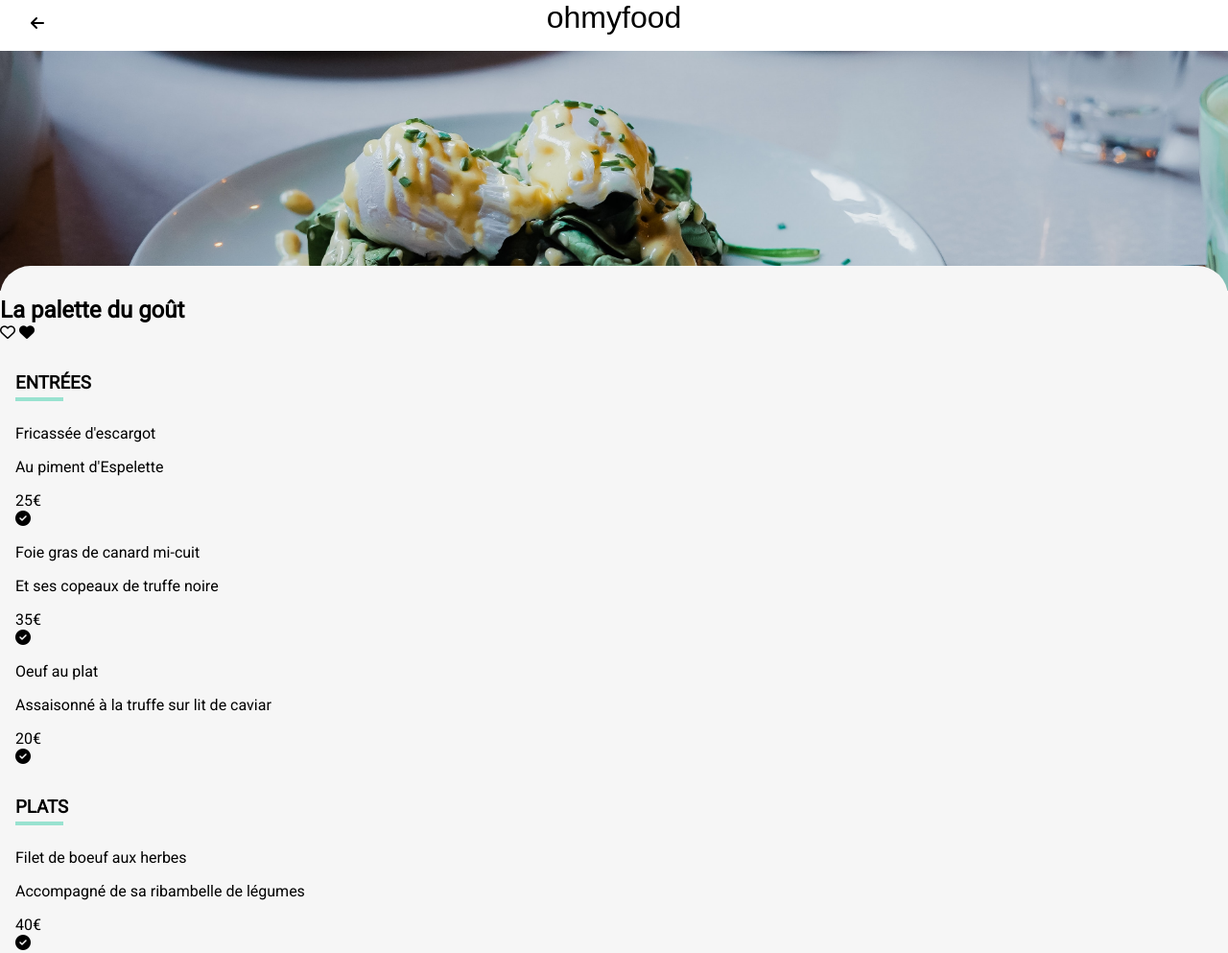
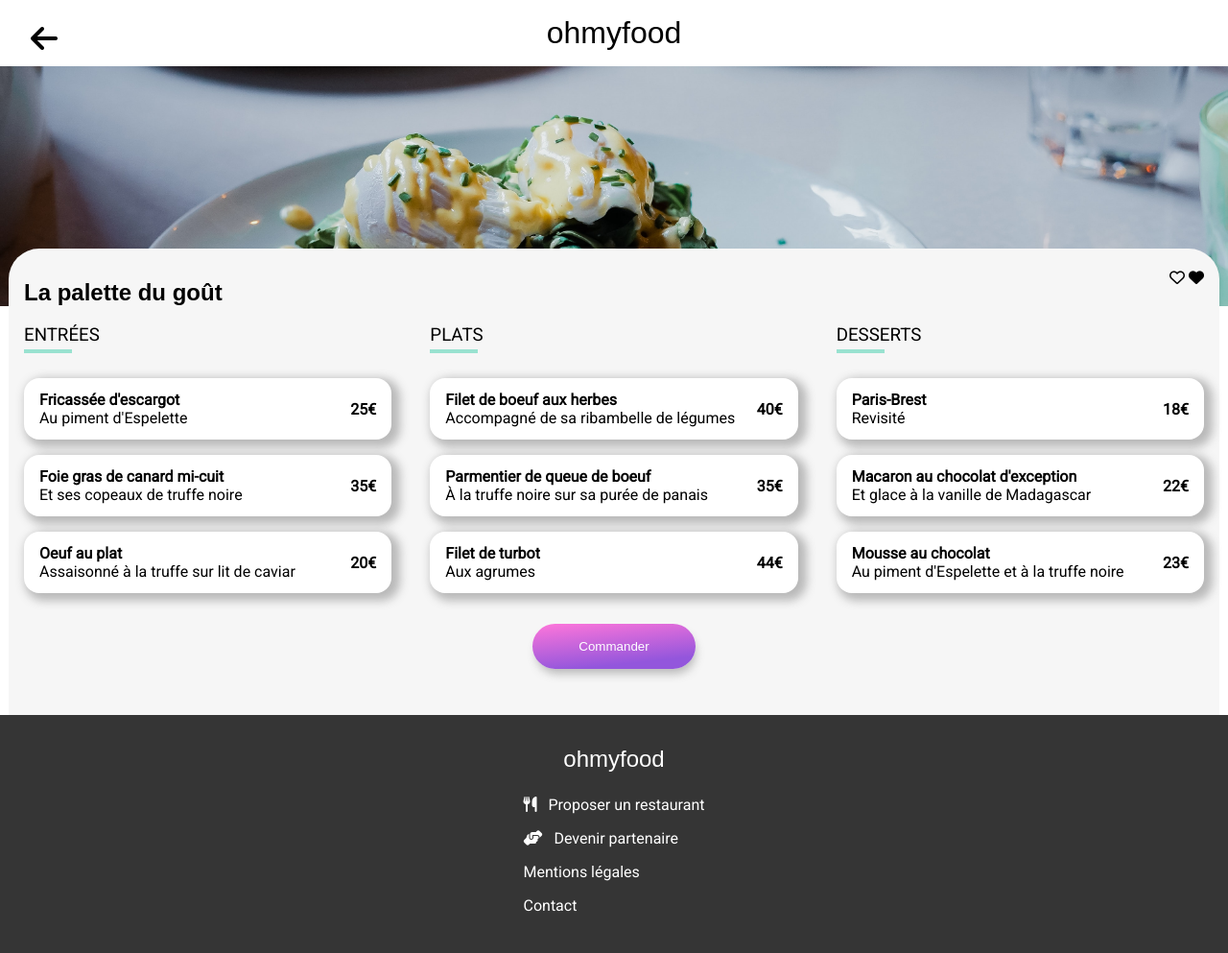
Before and after one commit to vegAs-RW/JordanPouchot_3_22062020, a plain HTML site: page palette-du-gout.html in a window 1280 px wide. Shown: the top 993 px of the page at 96% size. Drawn offline with nearby package versions, Linux system fonts and the light colour scheme; files that its build step writes are made by us from their sources; a web font is replaced by a local one.

Commit message:
ajout des queries + animation checked

```diff
--- a/style-menu.scss
+++ b/style-menu.scss
@@ -1,3 +1,5 @@
+/********** Import/Sass **********/
+
 @import "Sass/bases/font";
 @import "Sass/utils/_variables";
 @import "Sass/utils/_mixins.scss";
@@ -6,17 +8,19 @@
 @import "Sass/components/_button.scss";
 @import "Sass/layout/_footer.scss";
 
+/*********** Base **********/
+
 main {
     position: relative;
 }
 
+/*********** Header **********/
+
 header {
-    display: flex;
-    align-items: center;
-    justify-content: center;
+    @include flexbox-center;
     position: relative;
     & p {
-        margin: 0 0 1rem 0;
+        margin: 1rem 0 1rem 0;
         font-family: $font-title;
         font-size: 2rem;
     }
@@ -24,7 +28,8 @@ header {
         margin: 0 0 0 1rem;
         position: absolute;
         left: 1rem;
-        top: 1rem;
+        top: 1.5rem;
+        font-size: 2rem;
     }
 }
 
@@ -40,82 +45,147 @@ header {
     }
 }
 
+/*********** Main **********/
+
+#menu {
+    background: $color-white;
+    width: 100%;
+    @include flexbox-center;
+}
+
 .menu {
+    margin-top: -28px;
+    padding: 0 1rem;
+    width: 100%;
+    max-width: 1230px;
     border-radius: 2rem 2rem 0 0;
-    margin-top: -26px;
     background-color: $color-bc-light;
-    width: 100%;
-    padding: 2rem 0 2rem 0;
-    &_card {
-        animation: opacity 1s both;
+    &_header {
+        display: flex;
+        flex-direction: row;
+        align-items: center;
+        justify-content: space-between;
+        &_title {
+            font-family: $font-title;
+            padding-top: 2rem;
+        }
+        &_heart {
+            .heart {
+                width: 30px;
+                stroke-width: 30;
+                stroke: black;
+                fill: white;
+                cursor: pointer;
+              }
+              .heart-full {
+              position: absolute;
+              fill: url(#text-fill);
+              stroke: none;
+              }
+              .heart-empty {
+                position: relative;
+                &:hover {
+                  opacity: 0;
+                  transition: 0.5s;
                 }
             }
-
-.menu_title {
-    display: flex;
-    margin: 0 0 2rem 1rem;
-    font-family: $font-title;
-    position: relative;
-    & .heart {
-        display: flex;
-        position: absolute;
-        right: 1rem;
-        top: .5rem;
-        font-size: 1.5rem;
         }
     }
-
-.menu_container {
-    margin: 0 1rem;
+    &_container {
+        display: grid;
+        grid-gap: 2.5rem;
         &_content {
+        display: grid;
+        grid-gap: 1rem;
+        }
+        &_title {
             & h3 {
-            margin: 2rem 0;
                 position: relative;
+                font-weight: 400;
                 text-transform: uppercase;
                 &::after {
                     content: '';
                     width: 50px;
                     height: 4px;
+                    background: #99e2d0;
+                    position: absolute;
+                    z-index: 20;
+                    left: 0px; bottom: -8px;
+                }
+            }
+        }
+        &_card {
+            position: relative;
+            cursor: pointer;
+            overflow: hidden;
+            display: flex;
+            justify-content: space-between;
+            align-items: center;
+            width: 100%;
+            height: 4rem;
+            background-color: $color-white;
+            @include border-card;
+            animation: opacity 1s both;
+            &:hover .checked_box {
+                @include flexbox-center;
+                animation: slide-left 0.5s ease ;
+                transform-origin: right;
+            }
+            &:hover .menu_card_price {
+                padding-right: 70px;
+                transition: 0.5s ease ;
+            }
+            .checked_box {
+                display: none;
+                position: absolute;
                 background: $color-tertiary;
-                position: absolute;
-                z-index: 100;
-                left: 0px; bottom: -8px ;
+                border-radius: 0 1rem 1rem 0;
+                right: 0;
+                padding: 0 1rem;
+                height: 100%;
+                i {
+                    font-size: 2rem;
+                    color: $color-white;
+                    transform: rotate(180deg);
+                    animation: rotate 0.5s both;
                 }
             }
         }
     }
-
-.menu_card_content {
-    background-color: $color-white;
-    @include border-card;
-    padding: 1rem;
-    position: relative;
-    margin: 0 0 1rem 0;
-    &_title {
+    &_card {
+        &_dish {
+            margin-left: 1rem;
+            white-space: nowrap;
+            overflow: hidden;
+            & p {
                 margin: 0;
+                text-overflow: ellipsis;
+                overflow: hidden;
+            }
+            &-title {
                 font-weight: bold;
             }
-    &_describ {
-        margin: .3rem 0 0 0;
-        font-weight: lighter;
-        font-size: .8rem;
         }
         &_price {
-        position: absolute;
-        bottom: 15px;
-        right: 15px;
+            padding-right: 1rem;
             font-weight: bold;
-        font-size: .8rem;
+            padding-left: .5rem;
         }
-    &_select {
-        display: none;
     }
+}
+
+.dish-and-price {
+    width: 100%;
+    display: flex;
+    justify-content: space-between;
+    align-items: center;
 }
 
 .btn {
     padding: 1rem 3rem;
 }
 
+/*********** Animation "cascade" **********/
 
 #card_1 {
     animation-delay: 0.1s;
@@ -156,3 +226,30 @@ header {
 #card_10 {
     animation-delay: 1.9s;
 }
+
+
+/********** Media Queries **********/
+
+@media screen and (min-width: 800px){
+    .menu {
+        margin-top: -60px;
+    }
+    .menu_container {
+        display: grid;
+        grid-template-columns: repeat(3,1fr);
+        grid-template-rows: 1fr;
+    }
+    .footer {
+        @include flexbox-center;
+        &_bloc {
+            margin-bottom: 1rem;
+            display: flex;
+            flex-direction: column;
+            align-items: center;
+        }
+        &_link {
+            display: flex;
+            justify-content: space-between;
+        }
+    }
+}
--- a/style.scss
+++ b/style.scss
@@ -1,3 +1,5 @@
+/********** Import/Sass **********/
+
 @import "Sass/bases/_font";
 @import "Sass/utils/_variables";
 @import "Sass/utils/_mixins.scss";
@@ -8,6 +10,8 @@
 @import "Sass/layout/header";
 @import "Sass/layout/_footer.scss";
 
+
+/*********** Main **********/
 
 .menu {
     padding: 2rem 1rem;
@@ -21,8 +25,11 @@
         background-color: $color-bc-light;
         @include border-card;
         align-items: center;
+        &:hover > .fas {
+            color: $color-primary;
+        }
         &:hover {
-            background-color: $color-primary-light;
+           background-color: $color-primary-light;
         }
         & span {
             position: absolute;
@@ -84,7 +91,6 @@
     object-fit: cover;
     margin: 1rem;
     position: relative;
-
     & img {
         width: 100%;
         height: 200px;
@@ -105,8 +111,6 @@
 .restaurant_list_card_info {
     margin: 1rem 0 1rem 1rem;
     position: relative;
-
-
     & h3 {
         margin: 0;
         font-weight: bold;
@@ -127,33 +131,25 @@
     display: none;
 }
 
-.menu_list_link:hover > .fas {
-    color: $color-primary;
-}
+
+/*********** Media Queries ************/
 
 @media screen and (min-width: 600px) {
     .restaurant_list_card {
         margin: 2rem 1rem;
-}
-    footer {
-        text-align: center;
-        & .logo_footer {
-            font-size: 2rem;
-            margin: 1rem 0 1rem 0;
+    }
+    .footer {
+        @include flexbox-center;
+        &_bloc {
+            margin-bottom: 1rem;
+            display: flex;
+            flex-direction: column;
+            align-items: center;
         }
-    }
-    .footer_link {
-        display: grid;
-        grid-template-columns: repeat(4, 1fr);
-        grid-template-rows: 1fr;
-        grid-gap: 2rem;
-        padding: 2rem 0;
-        & i {
-            font-size: 1rem;
+        &_link {
+            display: flex;
+            justify-content: space-between;
         }
-    }
-    footer a {
-        text-align: initial;
     }
 }
 
```
Also changed, not shown: style-menu.css (added), style.css (added). Lines whose indentation alone changed are shown as unchanged.
